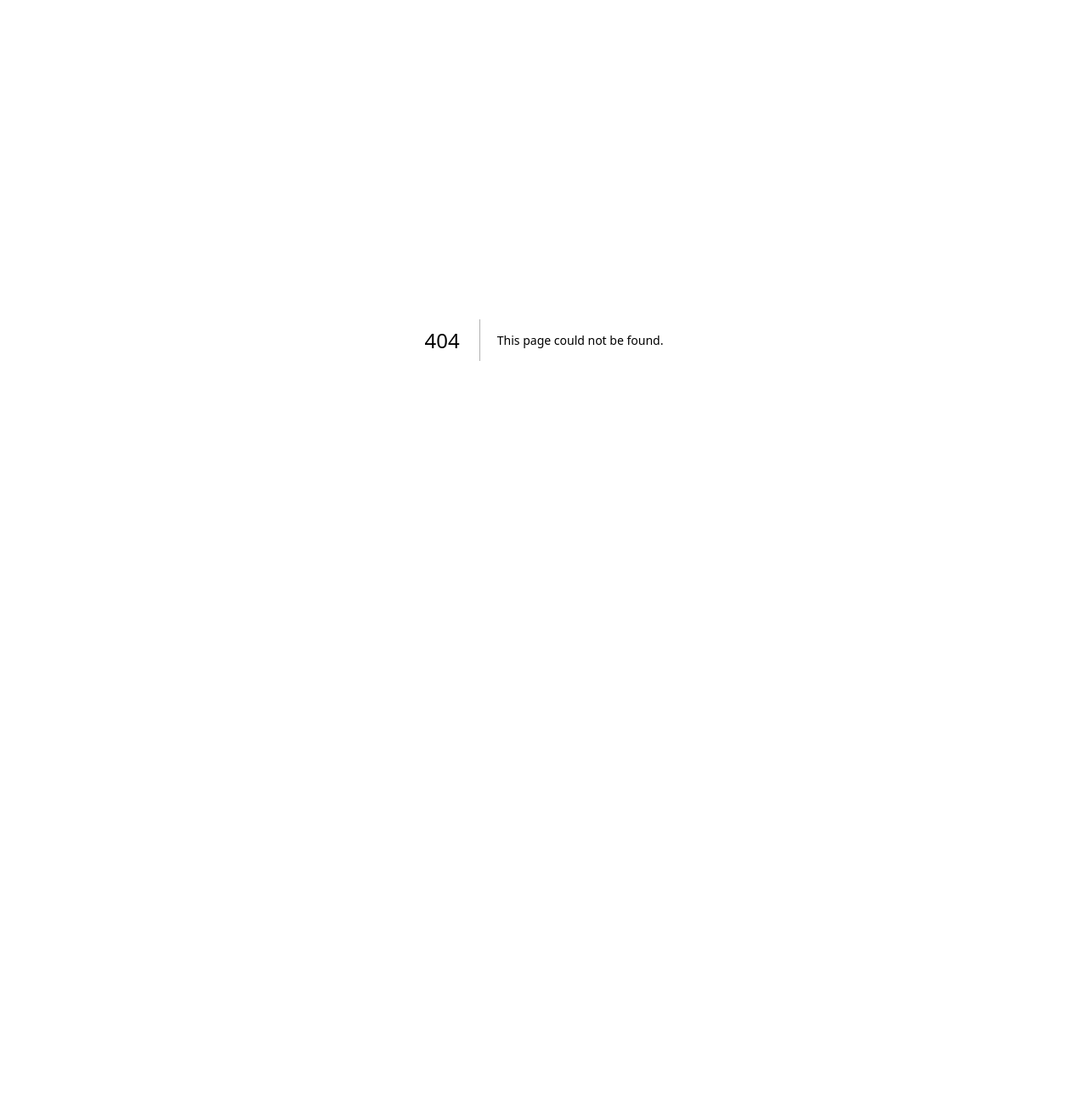
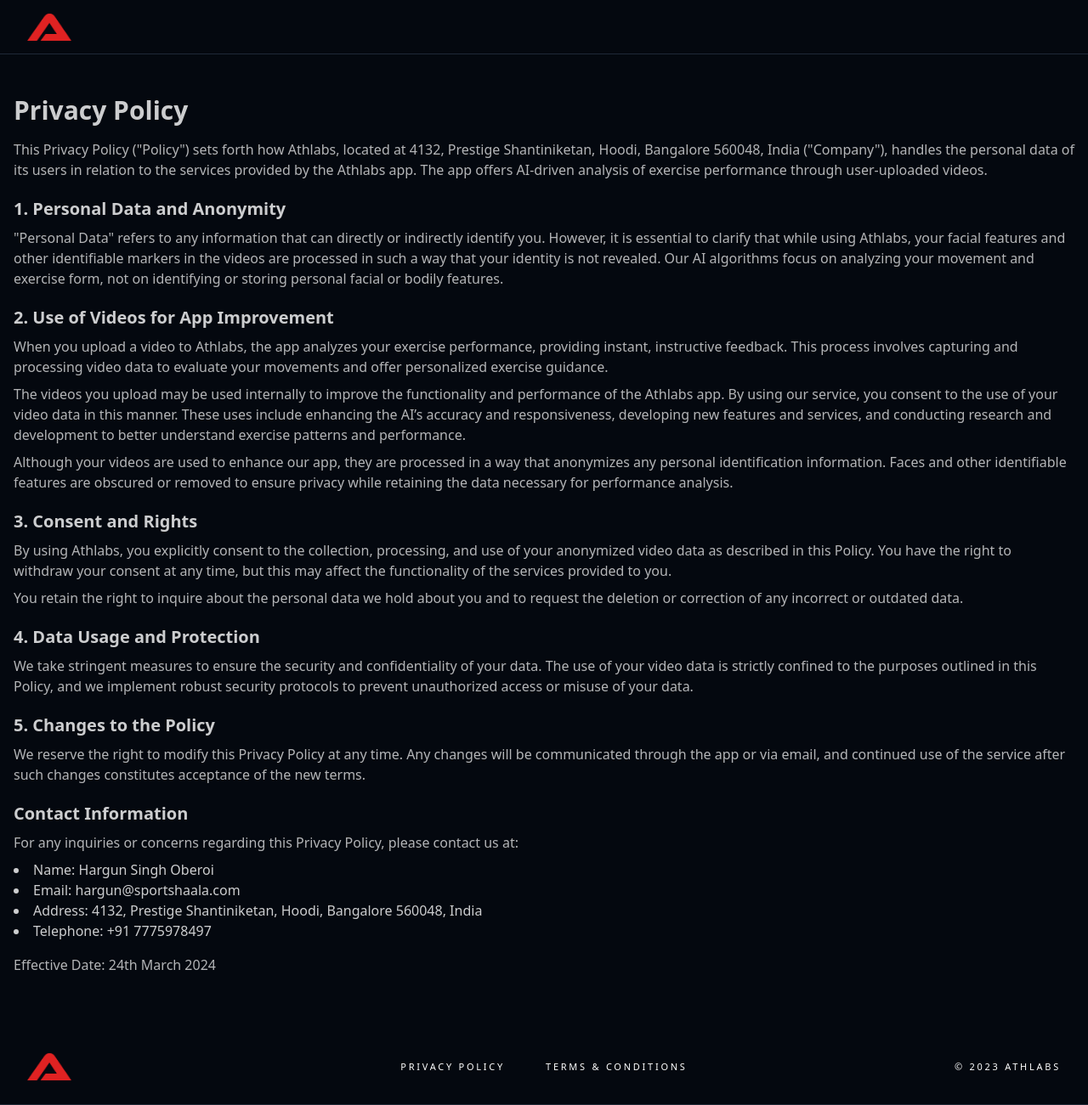
Before and after one commit to 4722794/athlabs-frontend, a Next.js app: page /privacyPolicy in a window 1280 px wide. Before the commit this address had no page. Shown: the whole page at 85% size. Before the commit the page ends 800 px from the top, so only its background shows below. Built offline with nearby package versions, Linux system fonts and the light colour scheme.

Commit message:
Privacy Policy Page push

```diff
--- a/src/app/components/Footer.tsx
+++ b/src/app/components/Footer.tsx
@@ -13,7 +13,7 @@ const Footer: React.FC<FooterProps> = ({ className }) => {
     >
       <div className="container mx-auto self-center px-6 md:px-8 ">
         <div className="flex flex-wrap lg:flex-nowrap justify-end pt-7 pb-7  md:pb-10 md:pt-10  xl:pb-7 2xl:pb-10 gap-y-10">
-          <div className="w-6/12 flex justify-between">
+          <div className="w-4/12 flex justify-between">
             <a className=" inline-flex h-8 2xl:h-10 ">
               <Image
                 src={"/images/logo2.png"}
@@ -25,7 +25,22 @@ const Footer: React.FC<FooterProps> = ({ className }) => {
             </a>
           </div>
 
-          <div className="w-6/12  justify-end flex self-center   ">
+          <div className="w-4/12  justify-center flex self-center   ">
+            <div className=" inline-flex  gap-x-4 md:gap-x-6 justify-center">
+              <a
+                href="/privacyPolicy"
+                className=" text-[11px] tracking-[.25em] "
+              >
+                PRIVACY POLICY
+              </a>
+              <span className=" h-1 bg-white"></span>
+              <a className=" text-[11px] tracking-[.25em] ">
+                TERMS & CONDITIONS
+              </a>
+            </div>
+          </div>
+
+          <div className="w-4/12  justify-end flex self-center   ">
             <div className=" font-extralight text-[11px] tracking-[.25em] ">
               © {currentYear} ATHLABS
             </div>
@@ -55,7 +70,7 @@ const Footer: React.FC<FooterProps> = ({ className }) => {
 
         <div className="  flex justify-between flex-wrap md:flex-nowrap py-5 xl:py-6 2xl:py-8 border-t border-white/20 gap-y-5 hidden">
           <div className=" text-[11px] tracking-[.25em] md:w-6/12">
-            © 2023 ATHLABS
+            © {currentYear} ATHLABS
           </div>
           <div className=" inline-flex  gap-x-4 md:gap-x-6 md:w-6/12 justify-end">
             <a className=" text-[11px] tracking-[.25em] ">PRIVACY POLICY</a>
--- a/src/app/components/Header.tsx
+++ b/src/app/components/Header.tsx
@@ -4,6 +4,7 @@ import { useRouter } from "next/navigation";
 import { checkLogin } from "../services/apiUtils";
 import { Dropdown } from "flowbite-react";
 import { useVideoContext } from "../services/VideoContext";
+// import { useLocation } from "react-router-dom";
 
 interface HeaderProps {
   showButton?: boolean;
@@ -52,13 +53,15 @@ const Header: React.FC<HeaderProps> = ({
     }
   };
 
-  const token = localStorage.getItem("athlabsAuthToken");
-
   useEffect(() => {
+    const token =
+      localStorage.getItem("athlabsAuthToken") && !undefined && !null;
     if (token) {
       setMenu(true);
     }
-  }, []);
+  }, [setMenu]);
+
+  // const location = useLocation();
 
   return (
     <>
--- a/src/app/page.tsx
+++ b/src/app/page.tsx
@@ -334,9 +334,16 @@ const AppPage = () => {
                 Sign up now to join our exclusive beta program
               </div>
 
-              <div className="w-full lg:w-12/12 mx-auto pt-5">
+              <div className="w-full lg:w-12/12 mx-auto pt-5 text-center">
+                <a
+                  href="/signup"
+                  className="px-3 mx-auto md:px-0 md:w-[200px] justify-center items-center cursor-pointer text-white text-center tracking-wider capitalize whitespace-normal object-fill rounded-sm bg-gradient-to-r from-[#101828] to-[#44366a]  h-10 xl:h-12 2xl:min-h-[60px]   inline-flex"
+                >
+                  Sign Up
+                </a>
+
                 <form
-                  className="flex items-center flex-1 justify-start mt-30 relative"
+                  className="flex items-center flex-1 justify-start mt-30 relative hidden"
                   onSubmit={(e) => handleSubmitBetaForm("betaProgram", e)}
                 >
                   <div className="w-full relative text-left">
--- /dev/null
+++ b/src/app/privacyPolicy/page.tsx
@@ -0,0 +1,128 @@
+"use client";
+import LandingLayout from "../layout/LandingLayout";
+
+function PrivacyPolicy() {
+  const footerClass = "!relative";
+
+  return (
+    <>
+      <LandingLayout showButton={false} footerClass={footerClass}>
+        <div className="bg-[#04080f] pt-20 2xl:pt-24">
+          <div className="container mx-auto px-4 py-8">
+            <h1 className="text-3xl font-bold mb-4 text-white/80  ">
+              Privacy Policy
+            </h1>
+
+            <p className="mb-5 text-white/70">
+              This Privacy Policy ("Policy") sets forth how Athlabs, located at
+              4132, Prestige Shantiniketan, Hoodi, Bangalore 560048, India
+              ("Company"), handles the personal data of its users in relation to
+              the services provided by the Athlabs app. The app offers AI-driven
+              analysis of exercise performance through user-uploaded videos.
+            </p>
+
+            <h2 className="text-xl font-bold mb-2 text-white/80">
+              1. Personal Data and Anonymity
+            </h2>
+
+            <p className="mb-5 text-white/70">
+              "Personal Data" refers to any information that can directly or
+              indirectly identify you. However, it is essential to clarify that
+              while using Athlabs, your facial features and other identifiable
+              markers in the videos are processed in such a way that your
+              identity is not revealed. Our AI algorithms focus on analyzing
+              your movement and exercise form, not on identifying or storing
+              personal facial or bodily features.
+            </p>
+
+            <h2 className="text-xl font-bold mb-2 text-white/80">
+              2. Use of Videos for App Improvement
+            </h2>
+
+            <p className="mb-2 text-white/70">
+              When you upload a video to Athlabs, the app analyzes your exercise
+              performance, providing instant, instructive feedback. This process
+              involves capturing and processing video data to evaluate your
+              movements and offer personalized exercise guidance.
+            </p>
+            <p className="mb-2 text-white/70">
+              The videos you upload may be used internally to improve the
+              functionality and performance of the Athlabs app. By using our
+              service, you consent to the use of your video data in this manner.
+              These uses include enhancing the AI’s accuracy and responsiveness,
+              developing new features and services, and conducting research and
+              development to better understand exercise patterns and
+              performance.
+            </p>
+            <p className="mb-5 text-white/70">
+              Although your videos are used to enhance our app, they are
+              processed in a way that anonymizes any personal identification
+              information. Faces and other identifiable features are obscured or
+              removed to ensure privacy while retaining the data necessary for
+              performance analysis.
+            </p>
+
+            <h2 className="text-xl font-bold mb-2 text-white/80">
+              3. Consent and Rights
+            </h2>
+            <p className="mb-2 text-white/70">
+              By using Athlabs, you explicitly consent to the collection,
+              processing, and use of your anonymized video data as described in
+              this Policy. You have the right to withdraw your consent at any
+              time, but this may affect the functionality of the services
+              provided to you.
+            </p>
+            <p className="mb-5 text-white/70">
+              You retain the right to inquire about the personal data we hold
+              about you and to request the deletion or correction of any
+              incorrect or outdated data.
+            </p>
+
+            <h2 className="text-xl font-bold mb-2 text-white/80">
+              4. Data Usage and Protection
+            </h2>
+            <p className="mb-5 text-white/70">
+              We take stringent measures to ensure the security and
+              confidentiality of your data. The use of your video data is
+              strictly confined to the purposes outlined in this Policy, and we
+              implement robust security protocols to prevent unauthorized access
+              or misuse of your data.
+            </p>
+
+            <h2 className="text-xl font-bold mb-2 text-white/80">
+              5. Changes to the Policy
+            </h2>
+            <p className="mb-5 text-white/70">
+              We reserve the right to modify this Privacy Policy at any time.
+              Any changes will be communicated through the app or via email, and
+              continued use of the service after such changes constitutes
+              acceptance of the new terms.
+            </p>
+
+            <h2 className="text-xl font-bold mb-2 text-white/80">
+              Contact Information
+            </h2>
+            <p className="mb-2 text-white/70">
+              For any inquiries or concerns regarding this Privacy Policy,
+              please contact us at:
+            </p>
+            <ul className="list-disc list-inside mb-4 text-white/80">
+              <li>Name: Hargun Singh Oberoi</li>
+              <li>Email: hargun@sportshaala.com</li>
+              <li>
+                Address: 4132, Prestige Shantiniketan, Hoodi, Bangalore 560048,
+                India
+              </li>
+              <li>Telephone: +91 7775978497</li>
+            </ul>
+            <p className="mb-5 text-white/70">
+              Effective Date: 24th March 2024
+            </p>
+          </div>
+        </div>
+      </LandingLayout>
+    </>
+  );
+}
+
+export default PrivacyPolicy;
```
